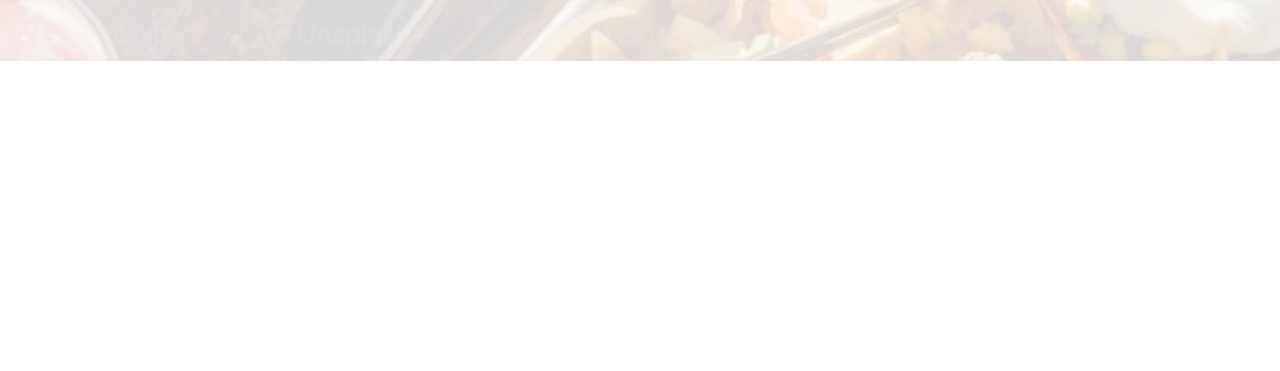
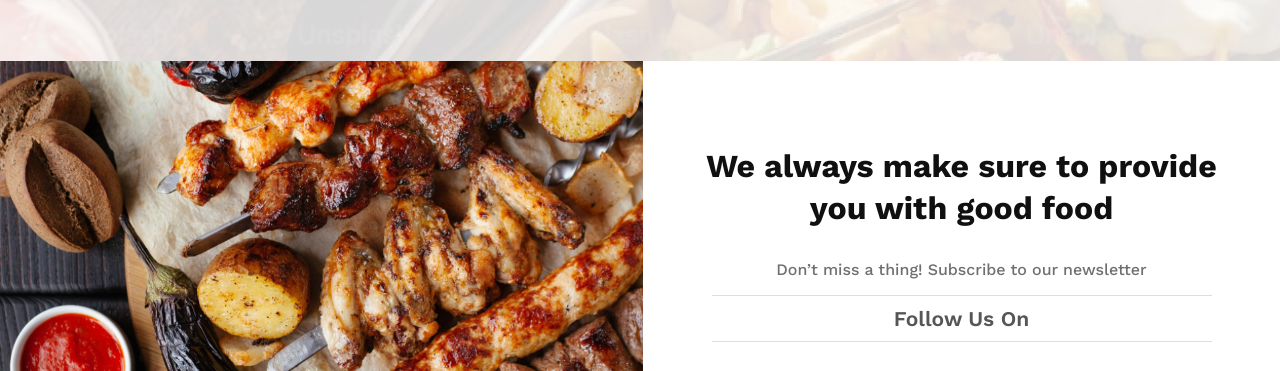
Before and after one commit to KhandokarSahaf/good-food-website, a plain HTML site: page index.html in a window 1280 px wide. Shown: the part 1733-2104 px from the top of the page. Before the commit the page ends 1794 px from the top, so only its background shows below. Drawn offline with nearby package versions, Linux system fonts and the light colour scheme.

Commit message:
food section added

```diff
--- a/index.html
+++ b/index.html
@@ -5,7 +5,7 @@
     <meta name="viewport" content="width=device-width, initial-scale=1.0" />
     <title>Foodie's</title>
     <link rel="stylesheet" href="./style/style.css" />
-    <link rel="shortcut icon" href="./assets/favicon.png" type="image/x-icon">
+    <link rel="shortcut icon" href="./assets/favicon.png" type="image/x-icon" />
   </head>
   <body>
     <!-- hero section -->
@@ -103,5 +103,25 @@
         </div>
       </div>
     </section>
+
+    <!-- food section -->
+    <section class="food">
+      <div class="food-container">
+        <img
+          src="./assets/foods.png"
+          alt="This is a picture of a biriyani"
+        />
+      </div>
+      <div class="food-title">
+        <h2>We always make sure to provide you with good food</h2>
+        <p>Don’t miss a thing! Subscribe to our newsletter</p>
+        <div class="follow-1"><span>Follow Us On</span></div>
+        <div class="logo l2">
+          <img src="./assets/x.png" alt="">
+          <img src="./assets/facebook.png" alt="">
+          <img src="./assets/instagram.png" alt="">
+        </div>
+      </div>
+    </section>
   </body>
 </html>
--- a/style/style.css
+++ b/style/style.css
@@ -225,8 +225,67 @@
   width: 171px;
   display: flex;
   flex-direction: row;
-  justify-content: space-between;
+  justify-content:space-between;
   align-items: center;
   margin: 32px auto;
   height: 40px;
 }
+
+/* food section */
+.food {
+  display: flex;
+}
+.food-container {
+  max-width: 643px;
+}
+.food-container img {
+  width: 100%;
+}
+
+.food-title {
+  display: flex;
+  flex-direction: column;
+  text-align: center;
+  align-items: center;
+  justify-content: center;
+  width: 539px;
+  margin: 0 auto;
+}
+.food-title h2 {
+  color: rgb(16, 16, 16);
+  font-family: Work Sans;
+  font-size: 32px;
+  font-weight: 700;
+  line-height: 42px;
+  margin: 16px 0px;
+  gap: 24;
+}
+.food-title p {
+  opacity: 0.6;
+  color: rgb(16, 16, 16);
+  font-family: Work Sans;
+  font-size: 16px;
+  font-weight: 500;
+  line-height: 18px;
+  letter-spacing: 0%;
+  margin: 16px 0px;
+}
+.follow-1 {
+  color: rgb(16, 16, 16);
+  font-family: Work Sans;
+  font-size: 21px;
+  font-weight: 600;
+  line-height: 25px;
+  letter-spacing: 0%;
+  text-align: center;
+  opacity: 0.7;
+  width: 500px;
+  margin: 0 auto;
+  box-sizing: border-box;
+  border-bottom: 1px solid rgba(16, 16, 16, 0.2);
+  border-top: 1px solid rgba(16, 16, 16, 0.2);
+  padding: 10px 6px 10px 6px;
+}
+.l2{
+ justify-content: space-around;
+}
```
